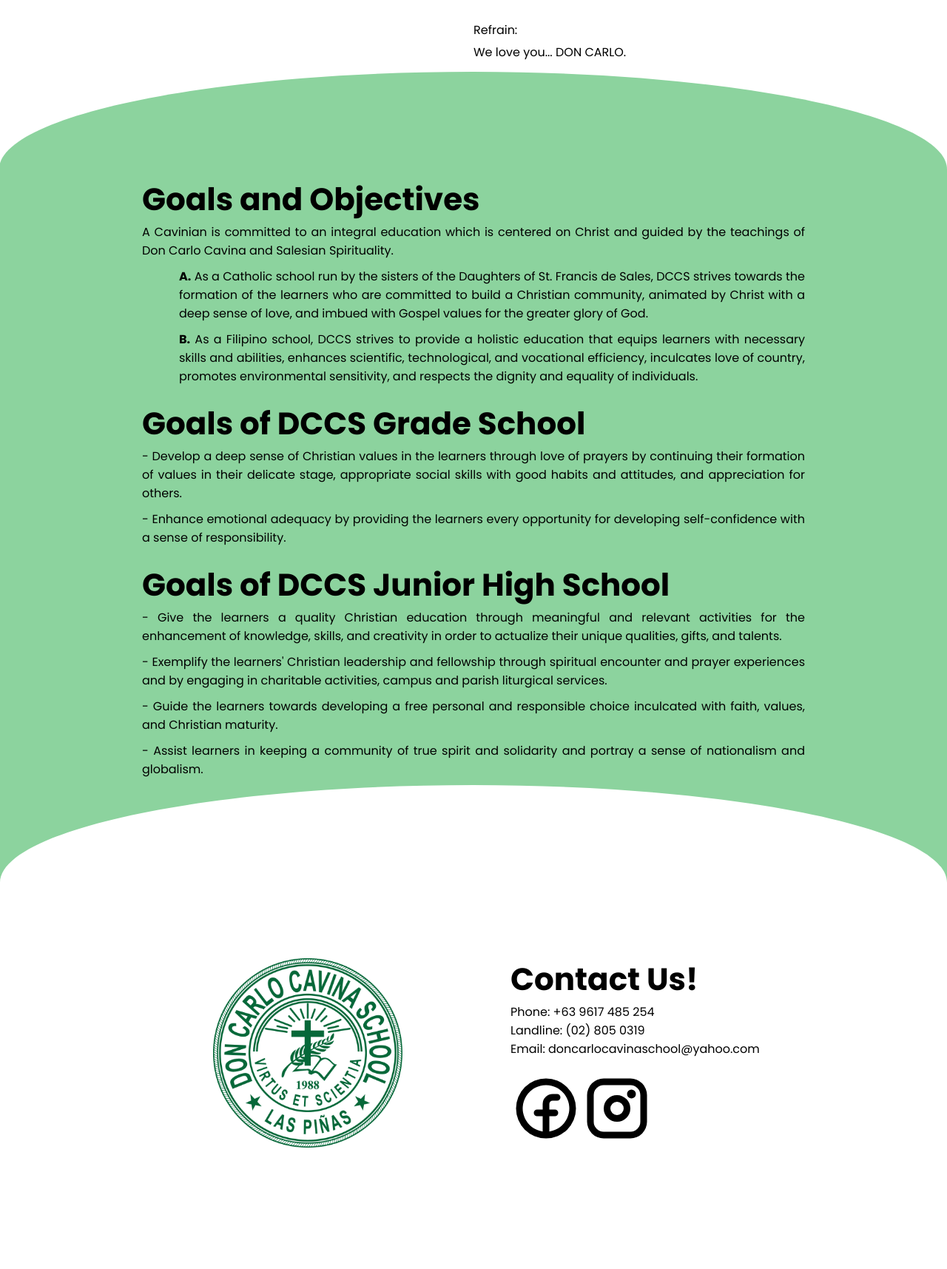
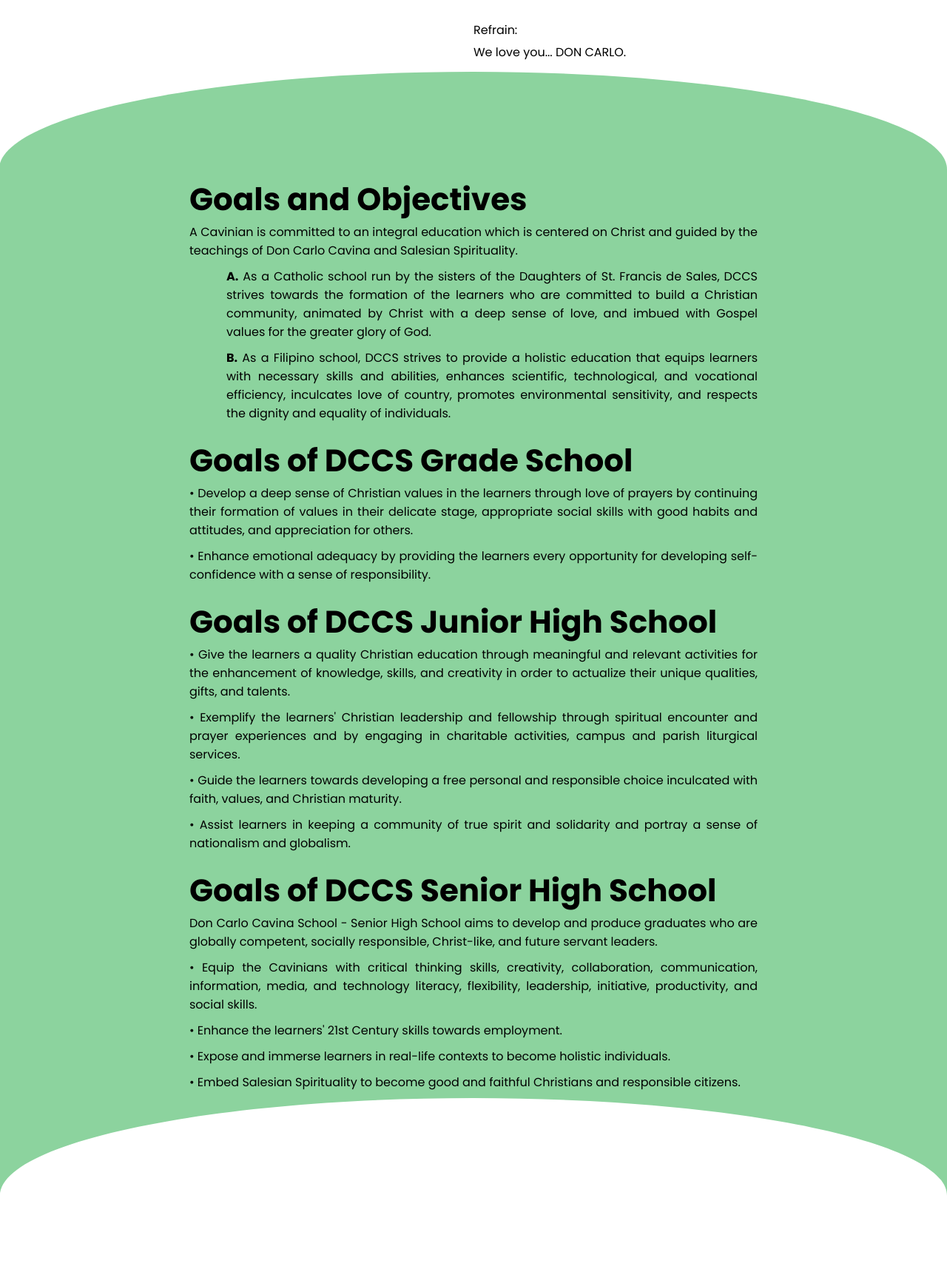
Before and after one commit to ctrlaltdelicious0/dccs-portal, a PHP site: page /about.html in a window 1280 px wide. Shown: the part 2681-4396 px from the top of the page at 74% size. Before the commit the page ends 4232 px from the top, so only its background shows below. Run offline with PHP 8.4, Linux system fonts and the light colour scheme; some libraries are stand-ins or nearby versions.

Commit message:
update about.html
- add goals for shs
- fix css for readability (padding)

```diff
--- a/about.html
+++ b/about.html
@@ -168,17 +168,27 @@
             <h1 class="goals_h1">Goals of DCCS Grade School</h1>
 
             <div class="goals_text_container">
-                <p class="goals_p">- Develop a deep sense of Christian values in the learners through love of prayers by continuing their formation of values in their delicate stage, appropriate social skills with good habits and attitudes, and appreciation for others.</p>
-                <p class="goals_p">- Enhance emotional adequacy by providing the learners every opportunity for developing self-confidence with a sense of responsibility.</p>
+                <p class="goals_p">• Develop a deep sense of Christian values in the learners through love of prayers by continuing their formation of values in their delicate stage, appropriate social skills with good habits and attitudes, and appreciation for others.</p>
+                <p class="goals_p">• Enhance emotional adequacy by providing the learners every opportunity for developing self-confidence with a sense of responsibility.</p>
             </div>
 
             <h1 class="goals_h1">Goals of DCCS Junior High School</h1>
 
             <div class="goals_text_container">
-                <p class="goals_p">- Give the learners a quality Christian education through meaningful and relevant activities for the enhancement of knowledge, skills, and creativity in order to actualize their unique qualities, gifts, and talents.</p>
-                <p class="goals_p">- Exemplify the learners' Christian leadership and fellowship through spiritual encounter and prayer experiences and by engaging in charitable activities, campus and parish liturgical services.</p>
-                <p class="goals_p">- Guide the learners towards developing a free personal and responsible choice inculcated with faith, values, and Christian maturity.</p>
-                <p class="goals_p">- Assist learners in keeping a community of true spirit and solidarity and portray a sense of nationalism and globalism.</p>
+                <p class="goals_p">• Give the learners a quality Christian education through meaningful and relevant activities for the enhancement of knowledge, skills, and creativity in order to actualize their unique qualities, gifts, and talents.</p>
+                <p class="goals_p">• Exemplify the learners' Christian leadership and fellowship through spiritual encounter and prayer experiences and by engaging in charitable activities, campus and parish liturgical services.</p>
+                <p class="goals_p">• Guide the learners towards developing a free personal and responsible choice inculcated with faith, values, and Christian maturity.</p>
+                <p class="goals_p">• Assist learners in keeping a community of true spirit and solidarity and portray a sense of nationalism and globalism.</p>
+            </div>
+
+            <h1 class="goals_h1">Goals of DCCS Senior High School</h1>
+
+            <div class="goals_text_container">
+                <p class="goals_p">Don Carlo Cavina School - Senior High School aims to develop and produce graduates who are globally competent, socially responsible, Christ-like, and future servant leaders.</p>
+                <p class="goals_p">• Equip the Cavinians with critical thinking skills, creativity, collaboration, communication, information, media, and technology literacy, flexibility, leadership, initiative, productivity, and social skills.</p>
+                <p class="goals_p">• Enhance the learners' 21st Century skills towards employment.</p>
+                <p class="goals_p">• Expose and immerse learners in real-life contexts to become holistic individuals.</p>
+                <p class="goals_p">• Embed Salesian Spirituality to become good and faithful Christians and responsible citizens.</p>
             </div>
         </section>
 
--- a/css/about.css
+++ b/css/about.css
@@ -374,8 +374,8 @@
 
 /* GOALS */
 .section_goals {
-    padding-left: 15vw;
-    padding-right: 15vw;
+    padding-left: 20vw;
+    padding-right: 20vw;
     background-color: #8CD39E;
 }
 
```
